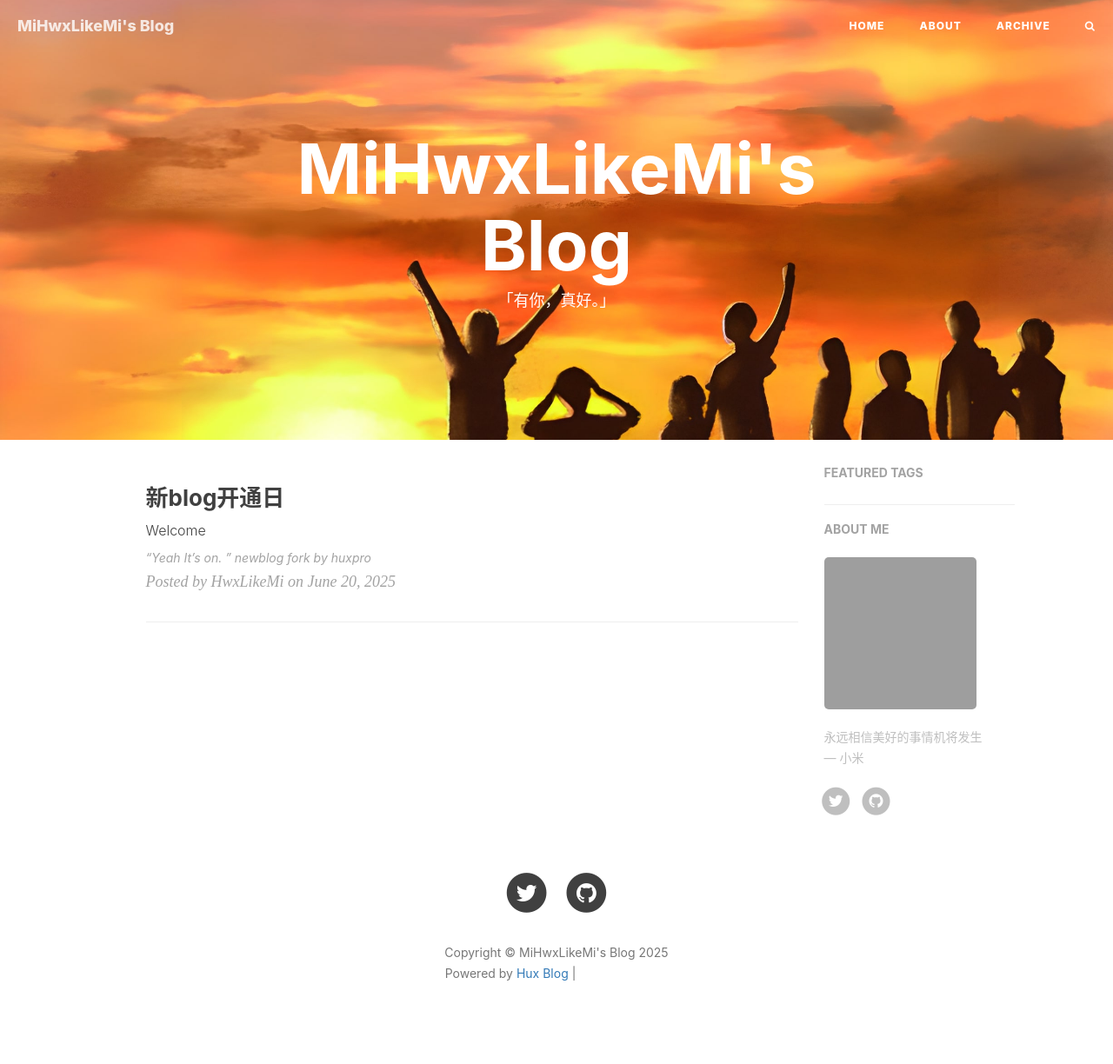
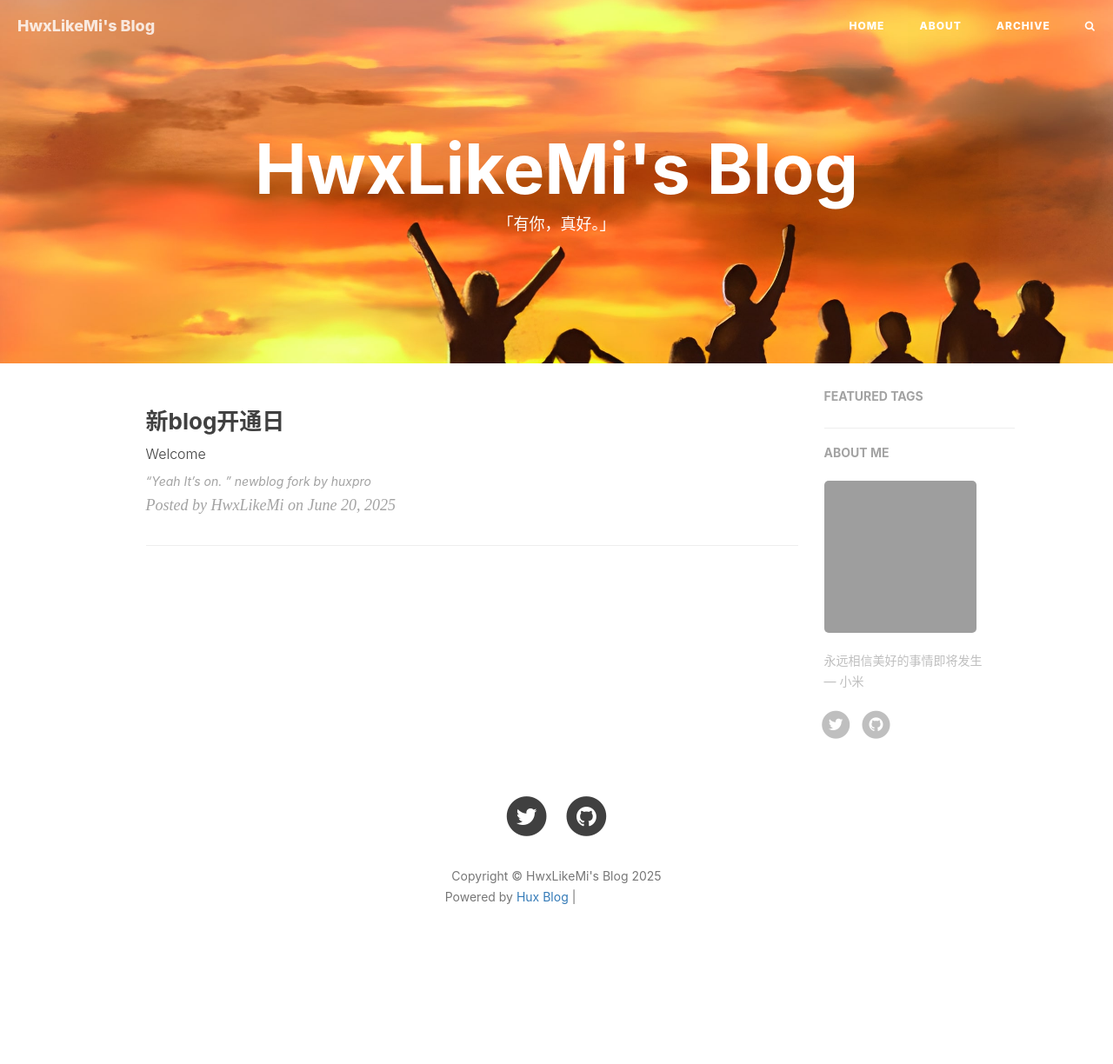
Before and after one commit to hwxlikemi/newblog, a Jekyll site: the page built from index.html, in a window 1280 px wide. Shown: the whole page at 87% size. Built offline with Jekyll 4.4.1, drawn with Linux system fonts in a browser that asks for light colours; nearby versions of some CDN libraries; the list of posts is cut into pages by our own code; comment, search, counter and statistics services are not loaded; after the commit the page ends 1136 px from its top, so only the background shows below that; grey boxes are pictures that could not be loaded.

Commit message:
Update _config.yml

```diff
--- a/_config.yml
+++ b/_config.yml
@@ -1,5 +1,5 @@
 # Site settings
-title: MiHwxLikeMi's Blog
+title: HwxLikeMi's Blog
 SEOTitle: HWXLIKEMIのBlog
 header-img: img/bg-head.jpg
 email: huangweixi666@gmail.com
@@ -74,7 +74,7 @@ netease_comment: false
 
 # Sidebar settings
 sidebar: true # whether or not using Sidebar.
-sidebar-about-description: "永远相信美好的事情机将发生 <br> — 小米"
+sidebar-about-description: "永远相信美好的事情即将发生 <br> — 小米"
 sidebar-avatar: https://github.com/hwxlikemi.png # use absolute URL, seeing it's used in both `/` and `/about/`
 
 # Featured Tags
```
